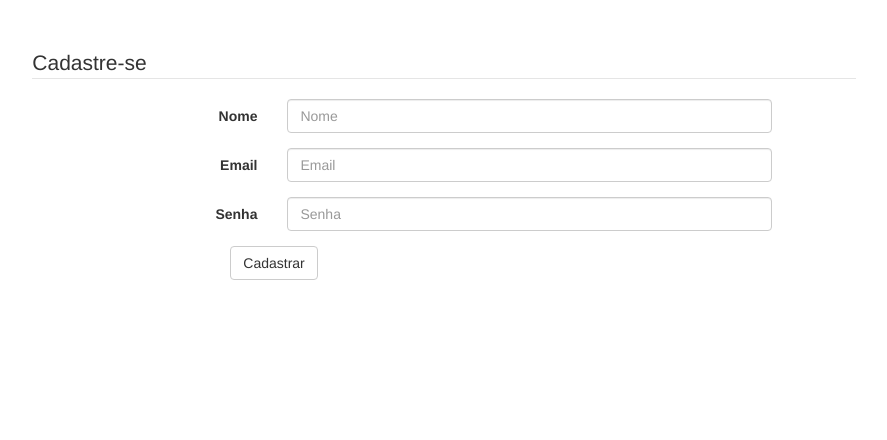
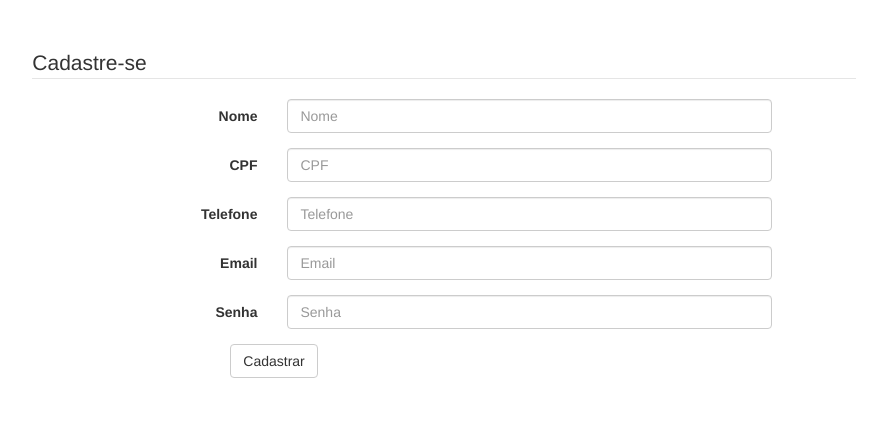
Before and after one commit to tiagoviniciuslopes/cultivamais, a PHP site: page /cadastro.php in a window 1280 px wide. Shown: the top 440 px of the page, without its empty margins (196-1083 px from the left). Run offline with PHP 8.4, Linux system fonts and the light colour scheme; some libraries are stand-ins or nearby versions; some web fonts are replaced.

Commit message:
cadastro de usuario mais completo

```diff
--- a/ControllerUsuario.php
+++ b/ControllerUsuario.php
@@ -46,7 +46,10 @@
 			$usu->setSenha($senhaEncriptada);
 
             $usu->setEmail($_POST["email"]);
-            $usu->setNome($_POST["nome"]);
+			$usu->setNome($_POST["nome"]);
+			$usu->setCpf($_POST["CPF"]);
+			$usu->setTelefone($_POST["telefone"]);
+
 			$daoUsu = new DaoUsuario();
             $idUsuario = $daoUsu->inserir($usu); // idUsuario é o last insert id que retornou do DAO
 
--- a/cadastro.php
+++ b/cadastro.php
@@ -32,6 +32,20 @@
     </div>
 
     <div class="form-group">
+      <label for="nome" class="col-md-3 col-sm-3 control-label">CPF</label>
+      <div class="col-md-9 col-sm-9">
+        <input type="text" class="form-control required"  placeholder="CPF" name="CPF" id="CPF">
+      </div>
+    </div>
+
+    <div class="form-group">
+      <label for="nome" class="col-md-3 col-sm-3 control-label">Telefone</label>
+      <div class="col-md-9 col-sm-9">
+        <input type="text" class="form-control required"  placeholder="Telefone" name="telefone" id="telefone">
+      </div>
+    </div>
+
+    <div class="form-group">
       <label for="email" class="col-md-3 col-sm-3 control-label">Email</label>
       <div class="col-md-9 col-sm-9">
         <input type="text" class="form-control email required" name="email" id="email" placeholder="Email">
```
Also changed, not shown: DaoUsuario.php (+8 -4 lines), Usuario.php (+18 -0 lines), bancoVazio.sql (+6 -2 lines), modeloER.png, 2 other files.
